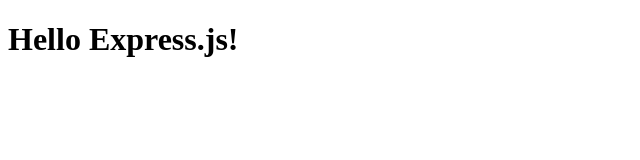
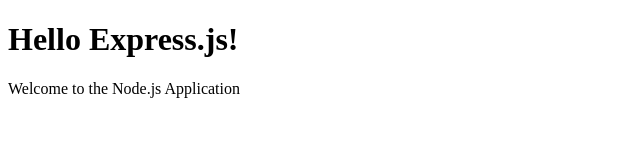
Before and after one commit to jakeojero/web-server, a website: page public/index.html in a window 1280 px wide. Shown: the whole page, without its empty margins (0-640 px from the left). Drawn offline with Linux system fonts and the light colour scheme.

Commit message:
Edited html page

```diff
--- a/public/index.html
+++ b/public/index.html
@@ -8,6 +8,8 @@
 
 	<body>
 		<h1>Hello Express.js!</h1>
-
+		<p>
+			Welcome to the Node.js Application
+		</p>
 	</body>
 </html>
```
